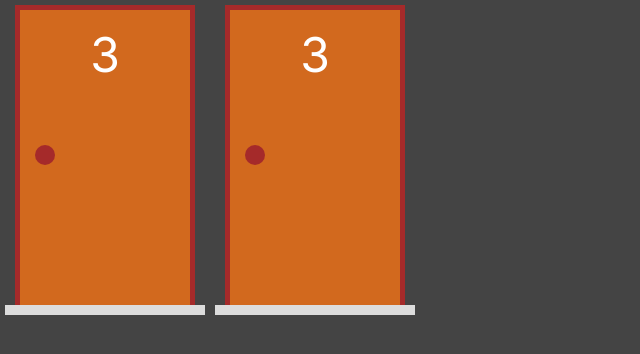
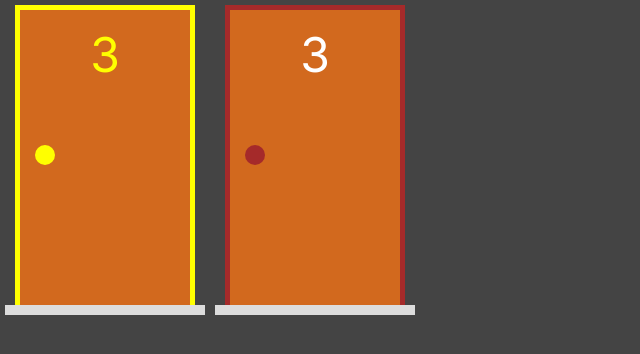
Before and after one commit to Wellington-Henrique/next-ts-jogo-portas, a Next.js app: page / in a window 1280 px wide. Shown: the top 354 px of the page, without its empty margins (0-640 px from the left). Built offline with nearby package versions, Linux system fonts and the light colour scheme.

Commit message:
81. Componente Porta #06

```diff
--- a/src/app/page.jsx
+++ b/src/app/page.jsx
@@ -1,10 +1,9 @@
 import Porta from "@/components/Porta";
-import Presente from "@/components/Presente";
 
 export default function Home() {
   return (
     <div style={{display: "flex"}}>
-     <Porta/>
+     <Porta selecionada/>
      <Porta/>
     </div>
   )
--- a/src/components/Porta.jsx
+++ b/src/components/Porta.jsx
@@ -1,9 +1,11 @@
 import styles from '../styles/Porta.module.css';
 
 export default function Porta(props) {
+    const selecionada = props.selecionada ? styles.selecionada : '';
+
     return (
         <div className={styles.area}>
-            <div className={styles.estrutura}>
+            <div className={`${styles.estrutura} ${selecionada}`}>
                 <div className={styles.porta}>
                     <div className={styles.numero}>
                         3
--- a/src/styles/Porta.module.css
+++ b/src/styles/Porta.module.css
@@ -52,3 +52,17 @@
     width: 100%;
     background-color: #ddd;
 }
+
+.selecionada {
+    border-left: 5px solid yellow;
+    border-top: 5px solid yellow;
+    border-right: 5px solid yellow;
+}
+
+.selecionada .numero {
+    color: yellow;
+}
+
+.selecionada .macaneta {
+    background-color: yellow;
+}
```
